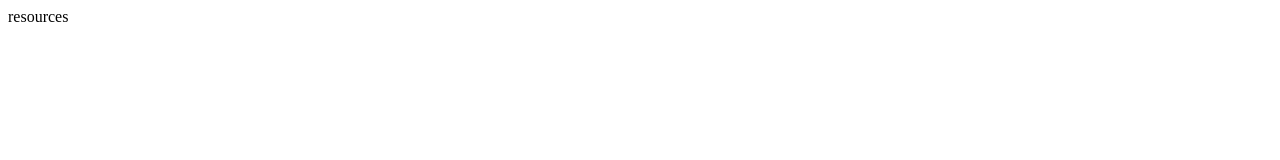
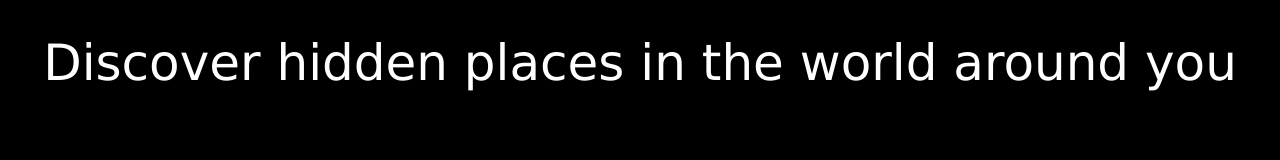
Before and after one commit to lengyel42/excursion, a plain HTML site: page index.html in a window 1280 px wide. Drawn offline with Linux system fonts and the light colour scheme.

Commit message:
Add heading

```diff
--- a/index.html
+++ b/index.html
@@ -1 +1,10 @@
-resources
+<!DOCTYPE html>
+<html lang="en">
+<head>
+    <title>Hidden places</title>
+    <link rel="stylesheet" href="resources/css/style.css">
+</head>
+<body>
+    <h1>Discover hidden places in the world around you</h1>
+</body>
+</html>
--- a/resources/css/style.css
+++ b/resources/css/style.css
@@ -0,0 +1,12 @@
+body {
+    background-color: black;
+    text-align: center;
+}
+
+h1 {
+    font-family: Verdana, Geneva, Tahoma, sans-serif;
+    font-weight: normal;
+    font-size: 50px;
+    color: white;
+    text-align: center;
+}
```
